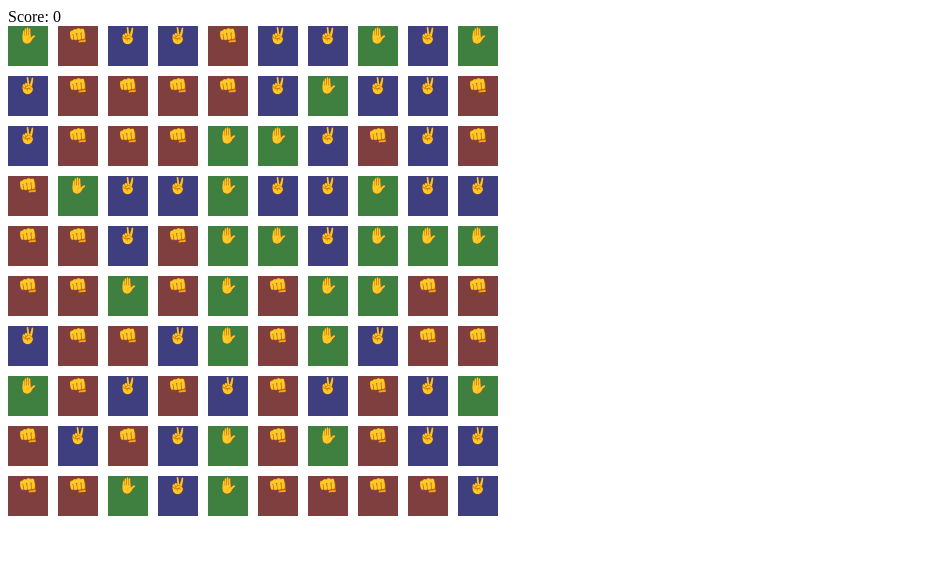
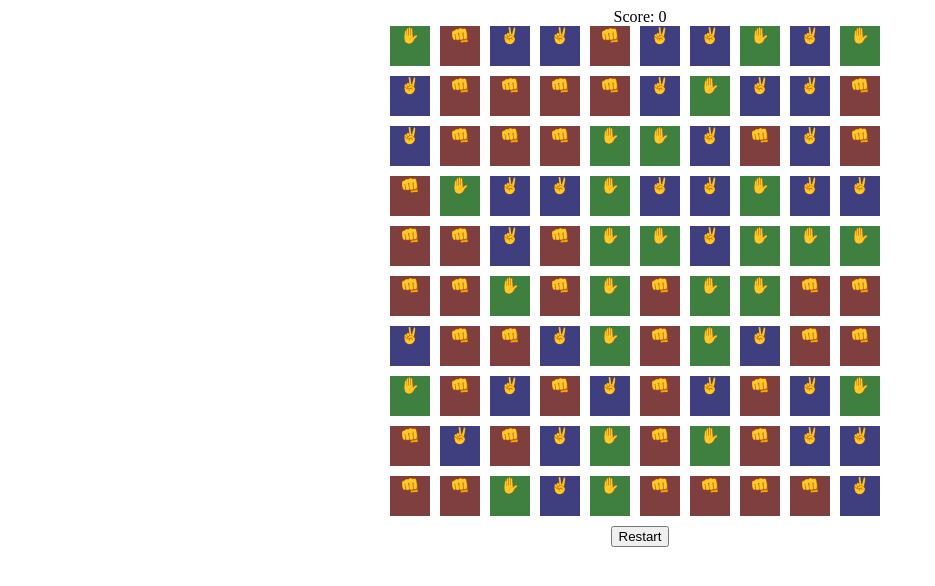
Before and after one commit to msakuta/rps-drop, a plain HTML site: page index.html in a window 1280 px wide. Shown: the whole page, without its empty margins (0-935 px from the left). Drawn offline with Linux system fonts and the light colour scheme.

Commit message:
Centerize the content and add restart button at the bottom
The restart button shows always so you can give up early.

```diff
--- a/index.html
+++ b/index.html
@@ -2,6 +2,11 @@
 <head>
     <title>Rock Paper Scissors in a Grid</title>
     <style>
+
+body {
+    text-align: center;
+}
+
 /* Class that prevents text selection by mouse dragging.
   The style is not defined by standard, so we'd write down browser-dependent styles for major browsers.
   Support by IE11 is somewhat incomplete since Ctrl+A selects the text in elements even with this style. */
@@ -17,6 +22,7 @@
 
 #container {
     position: relative;
+    display: inline-block;
     width: 500px;
     height: 500px;
 }
@@ -48,6 +54,7 @@
     </div>
 </div>
 
+<div><button id="restartOutside">Restart</button></div>
 
 <script src="main.js"></script>
 </html>
--- a/main.js
+++ b/main.js
@@ -230,9 +230,11 @@ function render() {
 
 window.addEventListener("load", render);
 
-document.getElementById("restart").addEventListener("click", () => {
-    grid = getInitialGrid();
-    score = 0;
-    gameOver = checkGameOver();
-    render();
-})
+for (let id of ["restart", "restartOutside"]) {
+    document.getElementById(id).addEventListener("click", () => {
+        grid = getInitialGrid();
+        score = 0;
+        gameOver = checkGameOver();
+        render();
+    });
+}
```
